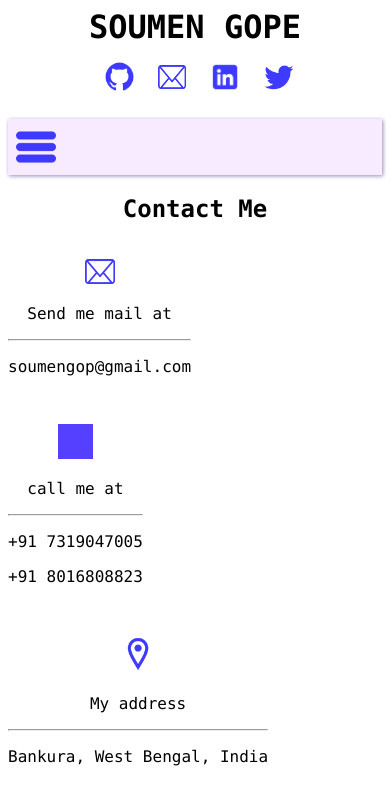
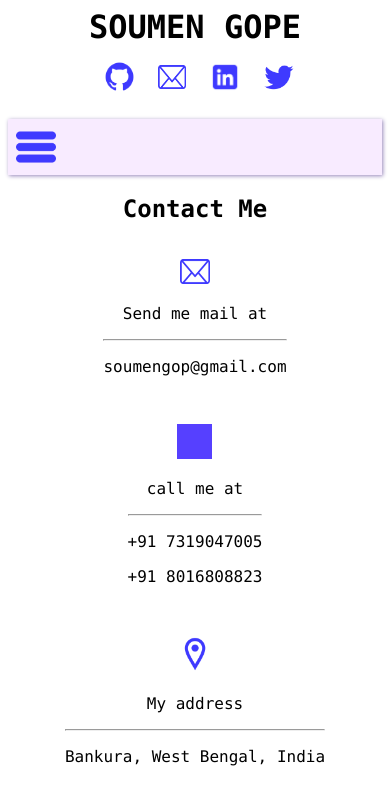
Before and after one commit to soumengope/soumengop, a React (Create React App) app: page /contacts in a window 390 px wide. Shown: the top 812 px of the page. Built offline with nearby package versions, Linux system fonts and the light colour scheme; grey boxes are pictures that could not be loaded.

Commit message:
updated navigation manu and contacts styles

```diff
--- a/src/Components/css/Navigation.css
+++ b/src/Components/css/Navigation.css
@@ -3,6 +3,7 @@
     background-color:#f8ebff;
     padding:0.5rem 0rem;
     box-shadow:1px 1px 4px 0px #9787bb;
+    overflow: hidden;
 }
 .mobnav_control{
     display:none;
--- a/src/Contacts.css
+++ b/src/Contacts.css
@@ -35,5 +35,6 @@
     .contacts_lists{
         display:flex;
         flex-direction: column;
+        align-items:center;
     }
 }
```
